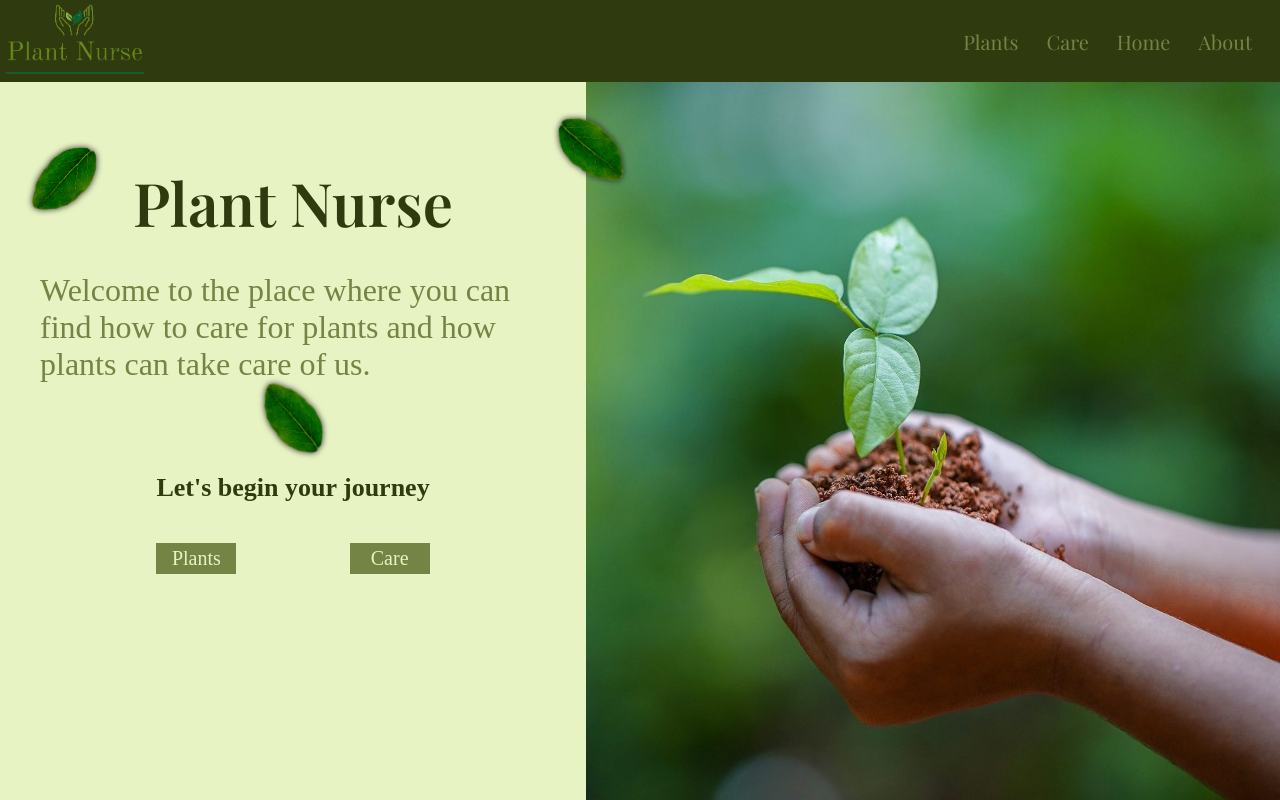
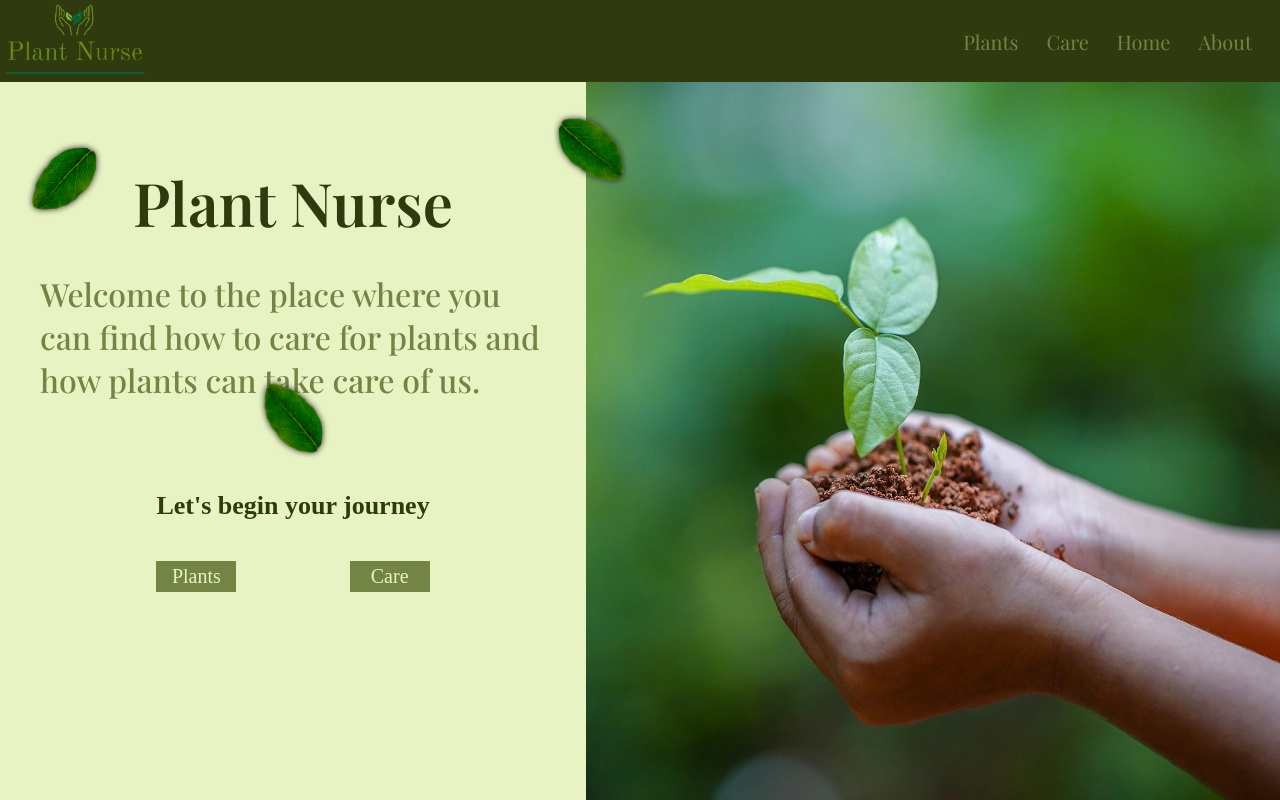
Before and after one commit to MarijanaHornjak/Plant-Care, a React (Vite) app: page / in a window 1280 px wide. Shown: the top 800 px of the page. Built offline with nearby package versions, Linux system fonts and the light colour scheme; a web font is replaced by a local one.

Commit message:
font changes

```diff
--- a/src/pages/Home/Home.scss
+++ b/src/pages/Home/Home.scss
@@ -47,6 +47,8 @@ main {
       }
       h3 {
         font-size: 3.2rem;
+        font-family: $font-regular;
+
         font-weight: 500;
         color: $medium-green;
         padding-top: 2rem;
```
